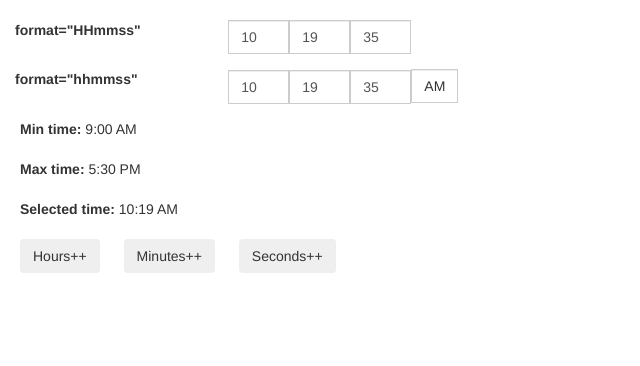
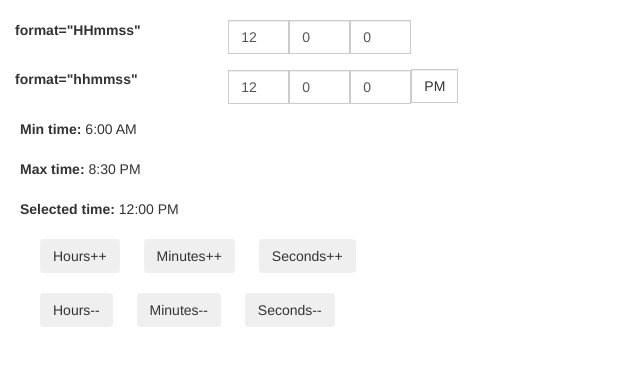
Before and after one commit to MEAN-stack/MEAN-stack.github.io, a plain HTML site: page timepicker/timepicker2.html in a window 1280 px wide. Shown: the whole page, without its empty margins (0-640 px from the left). Drawn offline with nearby package versions, Linux system fonts and the light colour scheme.

Commit message:
Update timepicker2.html

```diff
--- a/timepicker/timepicker2.html
+++ b/timepicker/timepicker2.html
@@ -8,15 +8,17 @@
       angular.module("timepickerApp", ["timepicker"])
       .controller("timepickerCtrl", function($scope) {
         $scope.minTime = new Date()
-        $scope.minTime.setHours(9)
+        $scope.minTime.setHours(6)
         $scope.minTime.setMinutes(0)
         $scope.minTime.setSeconds(0)
         $scope.maxTime = new Date()
-        $scope.maxTime.setHours(17)
+        $scope.maxTime.setHours(20)
         $scope.maxTime.setMinutes(30)
         $scope.maxTime.setSeconds(0)
         $scope.timeValue = new Date()
-        $scope.timeValue.setHours(10)
+        $scope.timeValue.setHours(12)
+        $scope.timeValue.setMinutes(0)
+        $scope.timeValue.setSeconds(0)
 
         $scope.incSecond = function() {
           $scope.timeValue.setTime($scope.timeValue.getTime() + 1000)
@@ -29,7 +31,19 @@
         $scope.incHour = function() {
           $scope.timeValue.setTime($scope.timeValue.getTime() + 60*60*1000)
         }
-	  })
+
+        $scope.decSecond = function() {
+          $scope.timeValue.setTime($scope.timeValue.getTime() - 1000)
+        }
+
+        $scope.decMinute = function() {
+          $scope.timeValue.setTime($scope.timeValue.getTime() - 60*1000)
+        }
+
+        $scope.decHour = function() {
+          $scope.timeValue.setTime($scope.timeValue.getTime() - 60*60*1000)
+        }
+      })
 	</script>
   </head>
   <body ng-controller="timepickerCtrl">
@@ -54,8 +68,15 @@
     <div style="margin: 20px;">
 	  <span><strong>Selected time:</strong> {{timeValue | date:'shortTime'}}</span>
 	</div>
-    <button id="incHour" class="btn" ng-click="incHour()" style="margin-left: 20px">Hours++</button>
-    <button id="incMin" class="btn" ng-click="incMinute()" style="margin-left: 20px">Minutes++</button>
-    <button id="incSec" class="btn" ng-click="incSecond()" style="margin-left: 20px">Seconds++</button>
+    <div style="margin:20px;">
+      <button id="incHour" class="btn" ng-click="incHour()" style="margin-left: 20px">Hours++</button>
+      <button id="incMin" class="btn" ng-click="incMinute()" style="margin-left: 20px">Minutes++</button>
+      <button id="incSec" class="btn" ng-click="incSecond()" style="margin-left: 20px">Seconds++</button>
+	</div>
+    <div style="margin:20px;">
+      <button id="deHour" class="btn" ng-click="decHour()" style="margin-left: 20px">Hours--</button>
+      <button id="decMin" class="btn" ng-click="decMinute()" style="margin-left: 20px">Minutes--</button>
+      <button id="decSec" class="btn" ng-click="decSecond()" style="margin-left: 20px">Seconds--</button>
+    </div>
   </body>
 </html>
```
